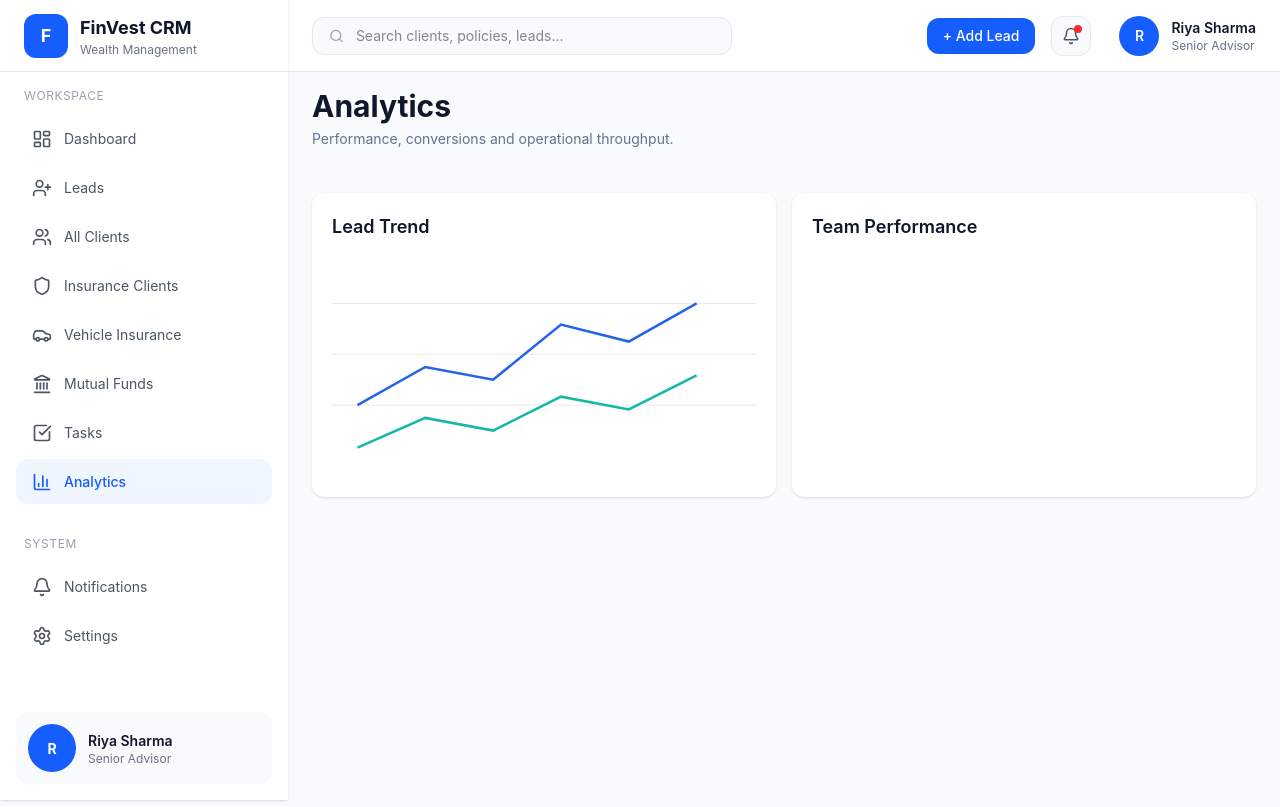
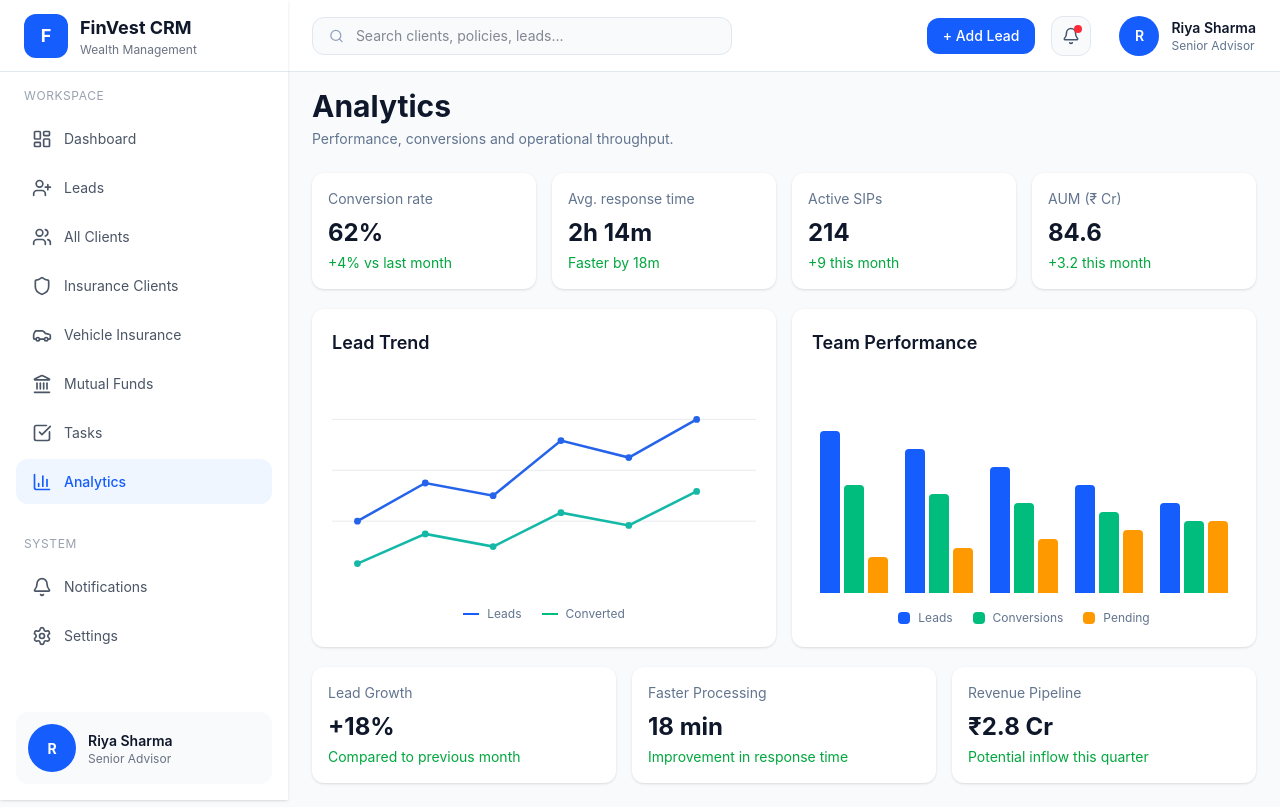
Before and after one commit to dhanlaxmicrm1-maker/crm-front, a React (Vite) app: page /analytics in a window 1280 px wide. Built offline with nearby package versions, Linux system fonts and the light colour scheme.

Commit message:
Update Analytics.tsx

```diff
--- a/src/pages/Analytics.tsx
+++ b/src/pages/Analytics.tsx
@@ -1,109 +1,73 @@
-import { useEffect, useState } from "react";
 
-import api from "../services/api";
 
 export default function Analytics() {
+  const stats = [
+    {
+      title: "Conversion rate",
+      value: "62%",
+      change: "+4% vs last month",
+    },
+    {
+      title: "Avg. response time",
+      value: "2h 14m",
+      change: "Faster by 18m",
+    },
+    {
+      title: "Active SIPs",
+      value: "214",
+      change: "+9 this month",
+    },
+    {
+      title: "AUM (₹ Cr)",
+      value: "84.6",
+      change: "+3.2 this month",
+    },
+  ];
 
-  const [stats, setStats] = useState<any[]>([]);
-
-  const [teamData, setTeamData] =
-    useState<any[]>([]);
-
-  const [bottomCards, setBottomCards] =
-    useState<any[]>([]);
-
-  useEffect(() => {
-
-    fetchAnalytics();
-
-  }, []);
-
-  const fetchAnalytics = async () => {
-
-    try {
-
-      const res = await api.get(
-        "/analytics"
-      );
-
-      setStats(res.data.stats);
-
-      setTeamData(
-        res.data.teamData
-      );
-
-      setBottomCards(
-        res.data.bottomCards
-      );
-
-    }
-
-    catch (err) {
-
-      console.log(err);
-
-    }
-
-  };
+  const teamData = [
+    { leads: 18, clients: 12, sip: 4 },
+    { leads: 16, clients: 11, sip: 5 },
+    { leads: 14, clients: 10, sip: 6 },
+    { leads: 12, clients: 9, sip: 7 },
+    { leads: 10, clients: 8, sip: 8 },
+  ];
 
   return (
-
     <div className="p-6">
-
       <div className="max-w-[1120px]">
+        {/* Header */}
 
         <div className="mb-6">
-
           <h1 className="text-3xl font-bold text-slate-900">
-
             Analytics
-
           </h1>
 
           <p className="text-slate-500 mt-1">
-
             Performance, conversions and operational throughput.
-
           </p>
-
         </div>
 
-        {/* KPI */}
+        {/* KPI Cards */}
 
         <div className="grid grid-cols-4 gap-4 mb-5">
-
           {stats.map((item) => (
-
             <div
-
               key={item.title}
-
               className="bg-white rounded-xl p-4 shadow-sm"
-
             >
-
               <p className="text-sm text-slate-500">
-
                 {item.title}
-
               </p>
 
               <h2 className="text-2xl font-bold mt-2">
-
                 {item.value}
-
               </h2>
 
               <p className="text-green-600 text-sm mt-1">
-
                 {item.change}
-
               </p>
-
             </div>
-
           ))}
-
         </div>
 
         {/* Charts */}
@@ -113,20 +77,15 @@ export default function Analytics() {
           {/* Lead Trend */}
 
           <div className="bg-white rounded-xl p-5 shadow-sm">
-
             <h3 className="font-semibold text-lg mb-4">
-
               Lead Trend
-
             </h3>
 
             <div className="h-[220px] bg-white rounded-lg">
-
               <svg
                 viewBox="0 0 500 250"
                 className="w-full h-full bg-white"
               >
-
                 <line
                   x1="0"
                   y1="50"
@@ -134,7 +93,6 @@ export default function Analytics() {
                   y2="50"
                   stroke="#e5e7eb"
                 />
-
                 <line
                   x1="0"
                   y1="110"
@@ -142,7 +100,6 @@ export default function Analytics() {
                   y2="110"
                   stroke="#e5e7eb"
                 />
-
                 <line
                   x1="0"
                   y1="170"
@@ -165,130 +122,147 @@ export default function Analytics() {
                   points="30,220 110,185 190,200 270,160 350,175 430,135"
                 />
 
+                {[30, 110, 190, 270, 350, 430].map(
+                  (x, i) => (
+                    <circle
+                      key={i}
+                      cx={x}
+                      cy={[170, 125, 140, 75, 95, 50][i]}
+                      r="4"
+                      fill="#2563eb"
+                    />
+                  )
+                )}
+
+                {[30, 110, 190, 270, 350, 430].map(
+                  (x, i) => (
+                    <circle
+                      key={i}
+                      cx={x}
+                      cy={[220, 185, 200, 160, 175, 135][i]}
+                      r="4"
+                      fill="#14b8a6"
+                    />
+                  )
+                )}
               </svg>
-
             </div>
 
+            <div className="flex justify-center gap-5 mt-3 text-[12px] text-slate-500">
+              <div className="flex items-center gap-2">
+                <div className="w-4 h-[2px] bg-blue-600"></div>
+                <span>Leads</span>
               </div>
 
-          {/* Team */}
+              <div className="flex items-center gap-2">
+                <div className="w-4 h-[2px] bg-emerald-500"></div>
+                <span>Converted</span>
+              </div>
+            </div>
+          </div>
+
+          {/* Team Performance */}
 
           <div className="bg-white rounded-xl p-5 shadow-sm">
-
             <h3 className="font-semibold text-lg mb-4">
-
               Team Performance
-
             </h3>
 
             <div className="h-[220px] bg-white rounded-lg flex items-end justify-around">
-
-              {teamData.map(
-
-                (item, index) => (
-
+              {teamData.map((item, index) => (
                 <div
-
                   key={index}
-
                   className="flex gap-1 items-end"
-
                 >
-
                   <div
-
                     className="w-5 bg-blue-600 rounded-t"
-
                     style={{
-
                       height: `${item.leads * 9}px`,
-
                     }}
-
                   />
 
                   <div
-
                     className="w-5 bg-emerald-500 rounded-t"
-
                     style={{
-
                       height: `${item.clients * 9}px`,
-
                     }}
-
                   />
 
                   <div
-
                     className="w-5 bg-amber-500 rounded-t"
-
                     style={{
-
                       height: `${item.sip * 9}px`,
-
                     }}
-
                   />
-
+                </div>
+              ))}
             </div>
 
-                )
-
-              )}
-
+            <div className="flex justify-center gap-5 mt-4 text-[12px] text-slate-500">
+              <div className="flex items-center gap-2">
+                <div className="w-3 h-3 bg-blue-600 rounded-sm"></div>
+                <span>Leads</span>
               </div>
 
+              <div className="flex items-center gap-2">
+                <div className="w-3 h-3 bg-emerald-500 rounded-sm"></div>
+                <span>Conversions</span>
               </div>
 
+              <div className="flex items-center gap-2">
+                <div className="w-3 h-3 bg-amber-500 rounded-sm"></div>
+                <span>Pending</span>
+              </div>
+            </div>
+          </div>
         </div>
 
-        {/* Bottom */}
+        {/* Bottom Cards */}
 
         <div className="grid grid-cols-3 gap-4">
-
-          {bottomCards.map(
-
-            (item, index) => (
-
-              <div
-
-                key={index}
-
-                className="bg-white rounded-xl p-4 shadow-sm"
-
-              >
-
+          <div className="bg-white rounded-xl p-4 shadow-sm">
             <p className="text-sm text-slate-500">
-
-                  {item.title}
-
+              Lead Growth
             </p>
 
             <p className="text-2xl font-bold mt-2">
-
-                  {item.value}
-
+              +18%
             </p>
 
             <p className="text-green-600 text-sm mt-1">
+              Compared to previous month
+            </p>
+          </div>
 
-                  {item.description}
-
+          <div className="bg-white rounded-xl p-4 shadow-sm">
+            <p className="text-sm text-slate-500">
+              Faster Processing
             </p>
 
+            <p className="text-2xl font-bold mt-2">
+              18 min
+            </p>
+
+            <p className="text-green-600 text-sm mt-1">
+              Improvement in response time
+            </p>
           </div>
 
-            )
+          <div className="bg-white rounded-xl p-4 shadow-sm">
+            <p className="text-sm text-slate-500">
+              Revenue Pipeline
+            </p>
 
-          )}
+            <p className="text-2xl font-bold mt-2">
+              ₹2.8 Cr
+            </p>
 
+            <p className="text-green-600 text-sm mt-1">
+              Potential inflow this quarter
+            </p>
           </div>
-
         </div>
-
       </div>
-
+    </div>
   );
-
 }
```
Lines whose indentation alone changed are shown as unchanged.
